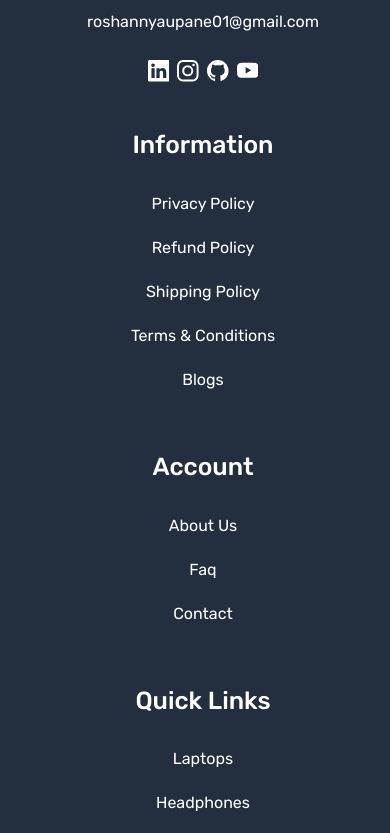
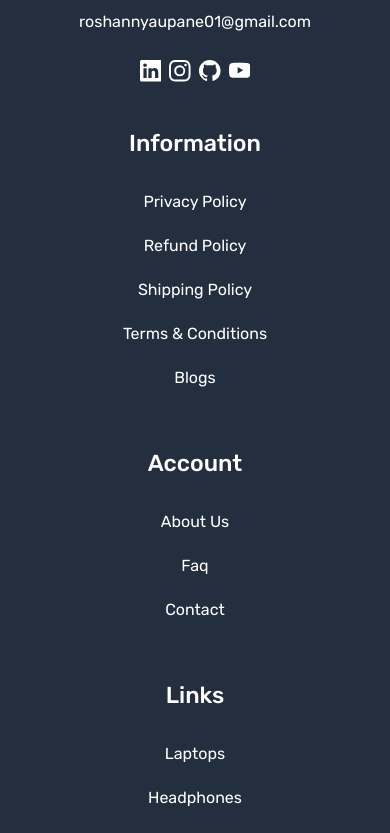
Before and after one commit to RNyaupane/frontend-MERN, a React (Vite) app: page / in a window 390 px wide. Shown: the part 10840-11673 px from the top of the page. Built offline with nearby package versions, Linux system fonts and the light colour scheme.

Commit message:
Home page responsive part is almost done

```diff
--- a/src/components/Footer.jsx
+++ b/src/components/Footer.jsx
@@ -27,7 +27,7 @@ const Footer = () => {
       </footer>
       <footer className='py-4'>
         <div className="container-xxl">
-          <div className="container mx-2 text-center text-md-start">
+          <div className="container mx-2 text-center text-md-start" style={{display:"contents"}}>
             <div className="row">
               <div className="col-md-4 col-12 mb-5">
                 <h2 className="text-white mb-4">Contact Us</h2>
@@ -59,7 +59,7 @@ const Footer = () => {
                 </div>
               </div>
               <div className="col-12 col-md-3 mb-5">
-                <h2 className="text-white mb-4">Information</h2>
+                <h2 className="text-white h3 mb-4">Information</h2>
                 <div className="footer-links d-flex flex-column">
                   <Link to="/privacy-policy" className="text-white py-2 mb-1">Privacy Policy</Link>
                   <Link to="/refund-policy" className="text-white py-2 mb-1">Refund Policy</Link>
@@ -69,15 +69,15 @@ const Footer = () => {
                 </div>
               </div>
               <div className="col-12 col-md-3 mb-5">
-                <h2 className="text-white mb-4">Account</h2>
+                <h2 className="text-white h3 mb-4">Account</h2>
                 <div className="footer-links d-flex flex-column">
                   <Link to="" className="text-white py-2 mb-1">About Us</Link>
                   <Link to="" className="text-white py-2 mb-1">Faq</Link>
                   <Link to="" className="text-white py-2 mb-1">Contact</Link>
                 </div>
               </div>
-              <div className="col-12 col-md-2 mb-5">
-                <h2 className="text-white mb-4">Quick&nbsp;Links</h2>
+              <div className="col-12 col-md-2 mb-5 ">
+                <h2 className="text-white h3 mb-4">Links</h2>
                 <div className="footer-links d-flex flex-column">
                   <Link to="" className="text-white py-2 mb-1">Laptops</Link>
                   <Link className="text-white py-2 mb-1">Headphones</Link>
--- a/src/components/Header.jsx
+++ b/src/components/Header.jsx
@@ -22,7 +22,7 @@ const Header = () => {
       </header>
       <header className="header-upper py-3">
         <div className="container-xxl mw-100 px-5">
-          <div className="row d-flex align-items-center" style={{width:'109%'}}>
+          <div className="row d-flex align-items-center" style={{ width: '109%' }}>
             <div className="col-3 d-block">
               <h2>
                 <Link className='text-white'>LOGO</Link>
@@ -124,11 +124,12 @@ const Header = () => {
               <NavLink to='/blogs' className="nav-link text-white">Blogs</NavLink>
               <NavLink to='/contact' className="nav-link text-white">Contact</NavLink>
             </div>
-            <div className="navbar-nav gap-30 ms-auto text-center ps-5 py-3"> {/* Wrap only the Login link in a separate div */}
-              <Link to='/login' className='d-flex align-items-center gap-10 text-white'>
-                    <img src="/images/user.svg" alt="user" />
-                    <p className='mb-0 d-none d-lg-block fs-5 pe-3'>Login </p>
-                  </Link>
+            <div className="navbar-nav gap-30 ms-auto text-center d-flex align-items-center mt-4 mt-lg-0 ps-5 py-3"> {/* Wrap only the Login link in a separate div */}
+              <Link to='/login' className='d-flex d-none d-lg-flex align-items-center gap-10 text-white'>
+                <img src="/images/user.svg" className='' alt="user" />
+                <p className='mb-0 fs-5 pe-3'>Login </p>
+              </Link>
+              <NavLink to='/contact' className="nav-link d-lg-none text-white bg-dark py-2" style={{borderRadius:"25px",width:'100px'}}>Login</NavLink>
             </div>
           </div>
         </div>
```
